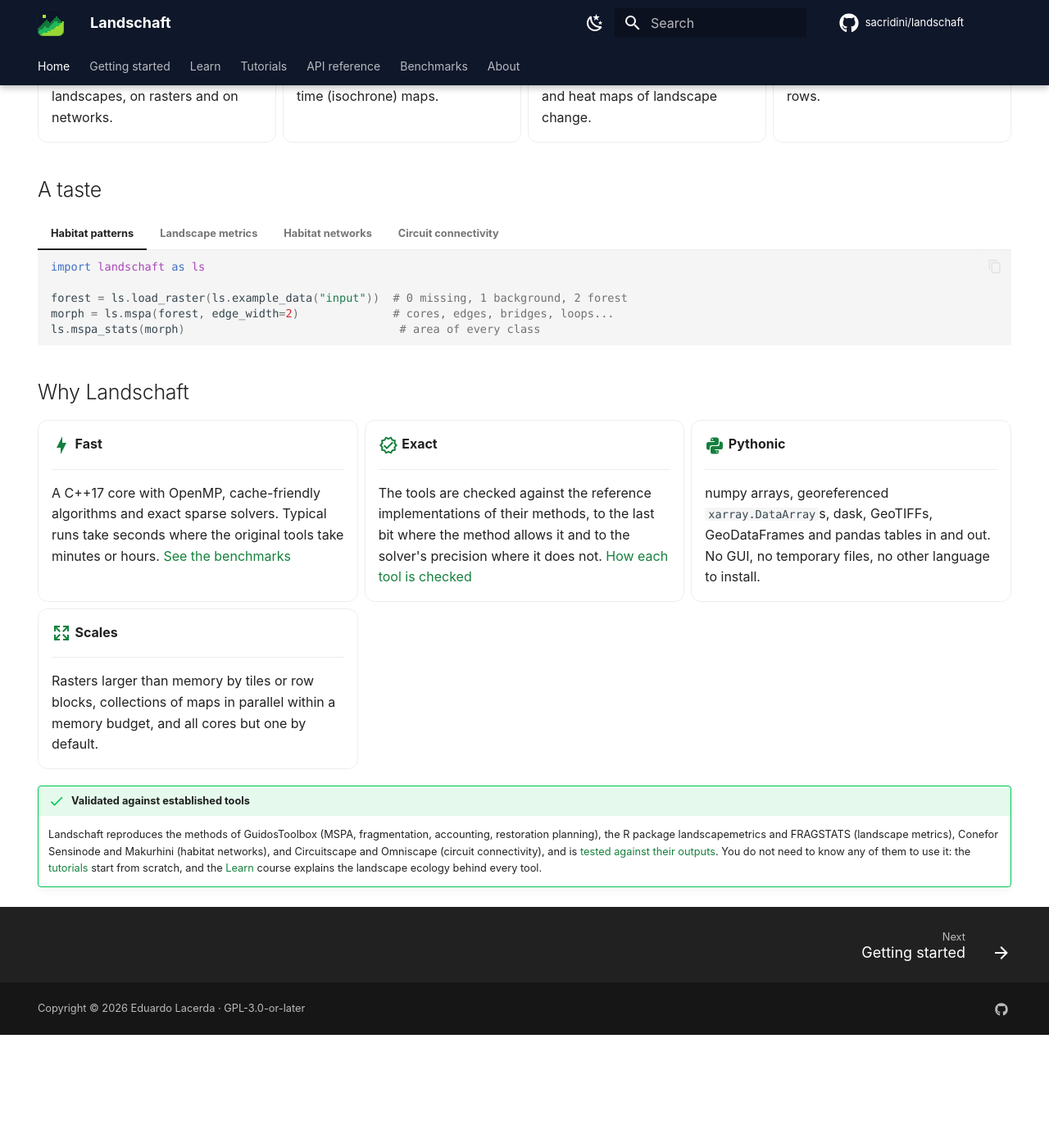
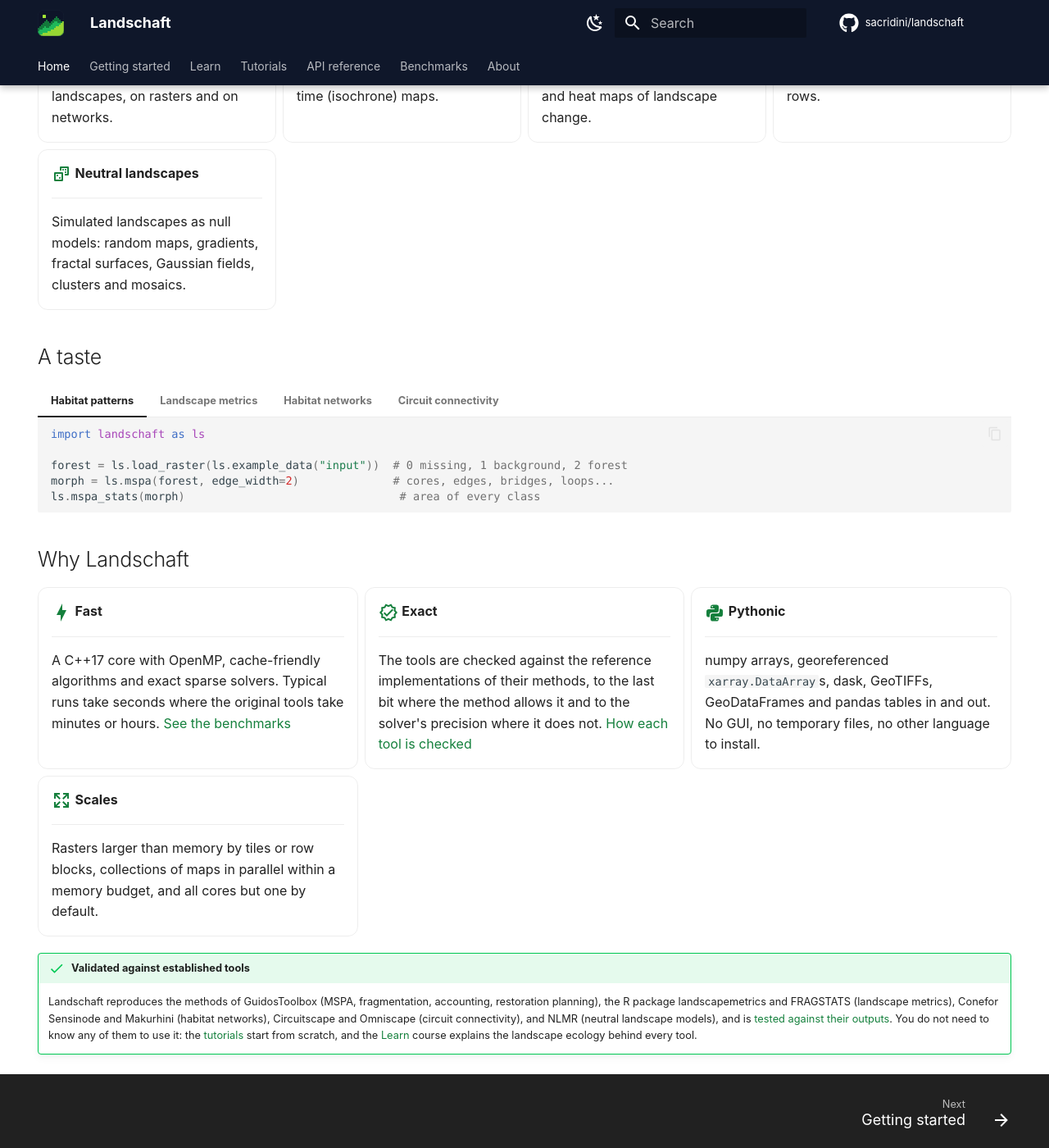
Before and after one commit to sacridini/landschaft, an MkDocs documentation site: the page built from docs/index.md, in a window 1280 px wide and 1400 px high, scrolled down 1089 px. Shown: the whole window at 82% size. Built offline with MkDocs 1.6.1 and Material for MkDocs 9.7.7, drawn with Linux system fonts in a browser that asks for light colours; comment, search, counter and statistics services are not loaded; before the commit the page ends 2351 px from its top, so only the background shows below that.

Commit message:
docs: neutral landscape models on the home page, in Learn chapter 3 and the glossary

```diff
--- a/docs/index.md
+++ b/docs/index.md
@@ -104,6 +104,13 @@ from a single raster on a laptop to continental maps larger than memory.
     Folders of rasters in parallel, tiles for maps larger than memory,
     streaming tables with millions of rows.
 
+-   :material-dice-multiple-outline:{ .lg .middle } **Neutral landscapes**
+
+    ---
+
+    Simulated landscapes as null models: random maps, gradients, fractal
+    surfaces, Gaussian fields, clusters and mosaics.
+
 </div>
 
 ## A taste
@@ -195,7 +202,8 @@ from a single raster on a laptop to continental maps larger than memory.
     Landschaft reproduces the methods of GuidosToolbox (MSPA, fragmentation,
     accounting, restoration planning), the R package landscapemetrics and
     FRAGSTATS (landscape metrics), Conefor Sensinode and Makurhini (habitat
-    networks), and Circuitscape and Omniscape (circuit connectivity), and is
+    networks), Circuitscape and Omniscape (circuit connectivity), and NLMR
+    (neutral landscape models), and is
     [tested against their outputs](benchmarks.md#accuracy). You do not need to know any of them to use
     it: the [tutorials](tutorials/index.md) start from scratch, and the
     [Learn](learn/index.md) course explains the landscape ecology behind every
```
Also changed, not shown: docs/learn/fragmentation.md (+7 -0 lines), docs/learn/glossary.md (+2 -1 lines).
